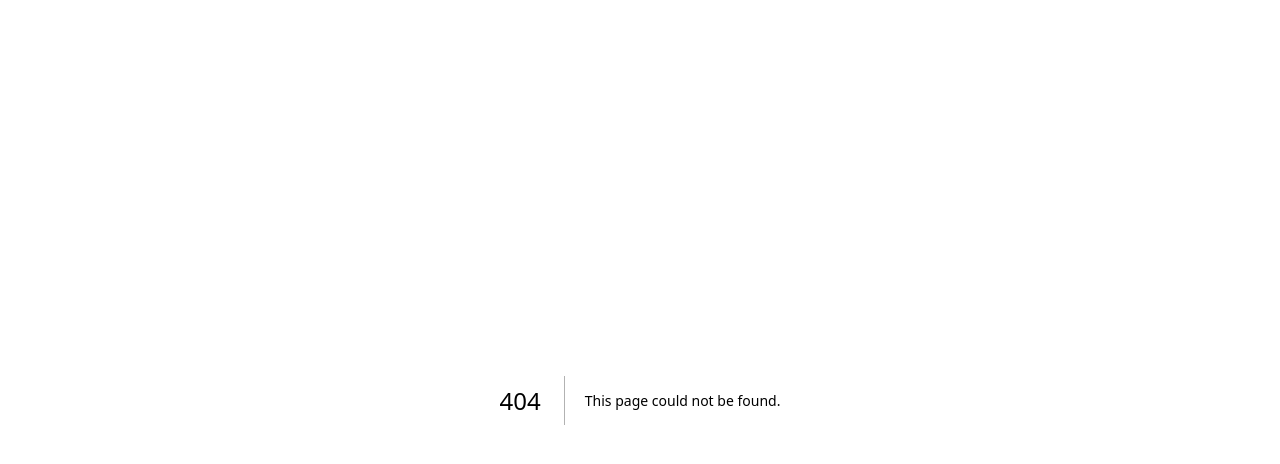
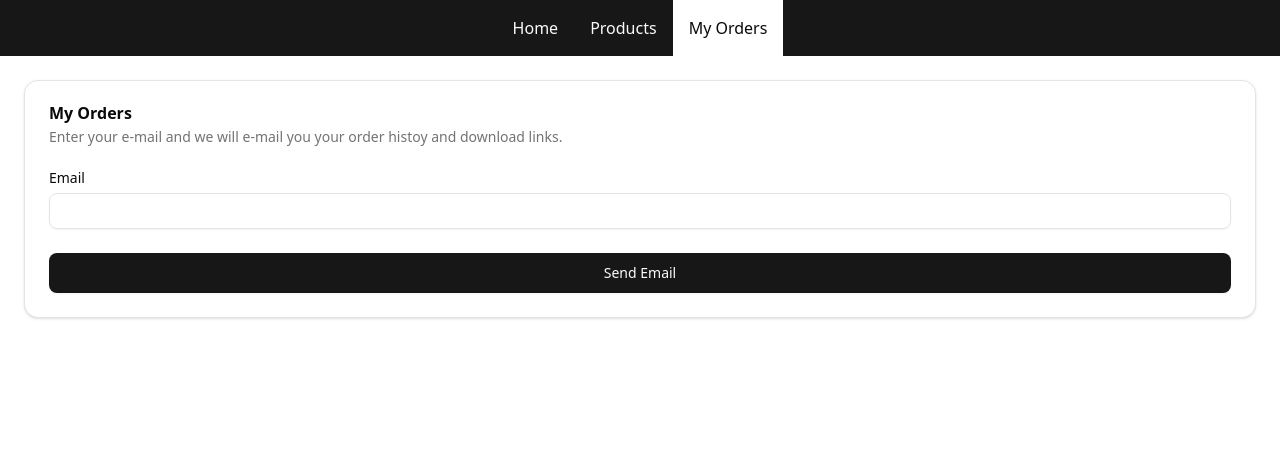
Before and after one commit to anac2828/ecommerce-store, a Next.js app: page /orders in a window 1280 px wide. Before the commit this address had no page. Shown: the top 464 px of the page. Built offline with nearby package versions, Linux system fonts and the light colour scheme; no server answers.

Commit message:
Finalized

```diff
--- /dev/null
+++ b/src/actions/orders.tsx
@@ -0,0 +1,79 @@
+'use server'
+
+import db from '@/db/db'
+import OrderHistoryEmail from '@/email/OrderHistory'
+import { Resend } from 'resend'
+import { z } from 'zod'
+
+const emailSchema = z.string().email()
+const resend = new Resend(process.env.RESEND_API_KEY as string)
+
+export async function emailOrderHistory(
+  prevState: unknown,
+  formData: FormData
+): Promise<{ message?: string; error?: string }> {
+  const result = emailSchema.safeParse(formData.get('email'))
+
+  if (result.success === false) {
+    return { error: 'Invalid email address' }
+  }
+
+  const user = await db.user.findUnique({
+    where: { email: result.data },
+    select: {
+      email: true,
+      orders: {
+        select: {
+          pricePaidInCents: true,
+          id: true,
+          createdAt: true,
+          product: {
+            select: {
+              id: true,
+              name: true,
+              imagePath: true,
+              description: true,
+            },
+          },
+        },
+      },
+    },
+  })
+
+  // No user found with that email but we don't want to reveal that information. So just send a generic message.
+  if (user == null) {
+    return {
+      message:
+        'Check your email to view your order history and download your products.',
+    }
+  }
+
+  // Order list to be emailed to the user
+  const orders = user.orders.map(async (order) => {
+    return {
+      ...order,
+      downloadVerificationId: (
+        await db.downloadVerification.create({
+          data: {
+            expiresAt: new Date(Date.now() + 24 * 1000 * 60 * 60), // 24 hours from now
+            productID: order.product.id,
+          },
+        })
+      ).id,
+    }
+  })
+
+  const data = await resend.emails.send({
+    from: `Supoort <${process.env.SENDER_EMAIL}>`,
+    to: user.email,
+    subject: 'Order History',
+    react: <OrderHistoryEmail orders={await Promise.all(orders)} />,
+  })
+
+  if (data.error) return { error: 'Failed to send email. Please try again.' }
+
+  return {
+    message:
+      'Check your email to view your order history and download your products.',
+  }
+}
--- /dev/null
+++ b/src/app/(customerFacing)/orders/page.tsx
@@ -0,0 +1,57 @@
+'use client'
+
+import {
+  Card,
+  CardContent,
+  CardDescription,
+  CardFooter,
+  CardHeader,
+  CardTitle,
+} from '@/components/ui/card'
+import { Input } from '@/components/ui/input'
+import { Label } from '@/components/ui/label'
+import { Button } from '@/components/ui/button'
+import { useFormStatus } from 'react-dom'
+import { emailOrderHistory } from '@/actions/orders'
+import { useActionState } from 'react'
+
+export default function MyOrdersPage() {
+  const [data, action] = useActionState(emailOrderHistory, {})
+
+  console.log('action state data:', data)
+
+  return (
+    <form className='mx-auto max-2-xl' action={action}>
+      <Card>
+        <CardHeader>
+          <CardTitle>My Orders</CardTitle>
+          <CardDescription>
+            Enter your e-mail and we will e-mail you your order histoy and
+            download links.
+          </CardDescription>
+        </CardHeader>
+        <CardContent>
+          <div className='space-y-2'>
+            <Label htmlFor='email'>Email</Label>
+            <Input type='email' required name='email' id='email' />
+          </div>
+          {data.error && (
+            <div className='mt-2 text-destructive'>{data.error}</div>
+          )}
+        </CardContent>
+        <CardFooter>
+          {data.message ? <p>{data.message}</p> : <SubmitButton />}
+        </CardFooter>
+      </Card>
+    </form>
+  )
+}
+
+function SubmitButton() {
+  const { pending } = useFormStatus()
+  return (
+    <Button className='w-full' size='lg' disabled={pending} type='submit'>
+      {pending ? 'Sending...' : 'Send Email'}
+    </Button>
+  )
+}
--- a/src/app/(customerFacing)/products/[id]/purchase/_components/CheckoutForm.tsx
+++ b/src/app/(customerFacing)/products/[id]/purchase/_components/CheckoutForm.tsx
@@ -90,7 +90,6 @@ function Form({
 
     // Check is item has been purchased by user
     const orderExists = await userOrderExists(email, productId)
-    console.log(orderExists)
 
     if (orderExists) {
       setErrorMessage(
--- a/src/app/(customerFacing)/products/download/[downloadVerificationId]/route.ts
+++ b/src/app/(customerFacing)/products/download/[downloadVerificationId]/route.ts
@@ -18,7 +18,9 @@ export async function GET(
 
   // If no data is found or the link has expired redirect to expired page
   if (data == null) {
-    return NextResponse.redirect(new URL('/products/download/expired'))
+    return NextResponse.redirect(
+      new URL('/products/download/expired', `${req.url}`)
+    )
   }
 
   // TODO: Implement file download logic here using data.product.filePath
--- a/src/app/(customerFacing)/products/download/expired/page.tsx
+++ b/src/app/(customerFacing)/products/download/expired/page.tsx
@@ -2,6 +2,7 @@ import { Button } from '@/components/ui/button'
 import Link from 'next/link'
 
 export default function ExpiredPage() {
+  console.log('Rendering expired download page')
   return (
     <>
       <h1 className='mb-4 text-4xl'>Download link expired</h1>
--- a/src/app/admin/_actions/products.ts
+++ b/src/app/admin/_actions/products.ts
@@ -1,21 +1,24 @@
-'use server';
+'use server'
 
-import crypto from 'crypto';
-import { notFound, redirect } from 'next/navigation';
-import { z } from 'zod';
-import fs from 'fs/promises';
-import db from '@/db/db';
-import { revalidatePath } from 'next/cache';
+import crypto from 'crypto'
+import { notFound, redirect } from 'next/navigation'
+import { z } from 'zod'
+import fs from 'fs/promises'
+import db from '@/db/db'
+import { revalidatePath } from 'next/cache'
 
 // FORM VALIDATION SCHEMA
-const fileSchema = z.instanceof(File, { message: 'Required' });
+const fileSchema = z.instanceof(File, { message: 'Required' })
+
 // const fileSchema = z.instanceof(File).refine((file) => file.size > 0, {
 //   message: 'File is required',
 // });
 
+// Image should be of type image/* and size 0 (no file uploaded)
 const imageSchema = fileSchema.refine(
-  (file) => file.size === 0 || file.type.startsWith('image/')
-);
+  (file) => file.size === 0 || file.type.startsWith('image/'),
+  'Please upload an image file'
+)
 // const imageSchema = fileSchema.refine(
 //   (file) => file.size === 0 || file.type.startsWith('image/')
 // );
@@ -24,9 +27,15 @@ const addSchema = z.object({
   name: z.string().min(1),
   description: z.string().min(1),
   priceInCents: z.coerce.number().int().min(1), //To keep from items being free.
-  file: fileSchema.refine((file) => file.size > 0, 'Required'),
-  image: imageSchema.refine((file) => file.size > 0, 'Required'),
-});
+  file: fileSchema.refine(
+    (file) => file.size <= 500_000,
+    'File size must be less than 500KB'
+  ),
+  image: imageSchema.refine(
+    (file) => file.size <= 500_000,
+    'Image size must be less than 500KB'
+  ),
+})
 // const addSchema = z.object({
 //   name: z.string().min(1),
 //   description: z.string().min(1),
@@ -38,30 +47,31 @@ const addSchema = z.object({
 //** */ ADD PRODUCT
 // prevState is required for using the error handling in the form prevState: unknown
 export async function addProduct(prevState: unknown, formData: FormData) {
-  const result = addSchema.safeParse(Object.fromEntries(formData.entries()));
+  const result = addSchema.safeParse(Object.fromEntries(formData.entries()))
 
   // error handler
   if (result.success === false) {
+    console.log('ZOD ERROR', result.error)
     // ZOD V4
     // return z.flattenError(result.error).fieldErrors;
-    return result.error.formErrors.fieldErrors;
+    return result.error.formErrors.fieldErrors
   }
 
-  const data = result.data;
+  const data = result.data
   // From the form submition
-
+  console.log('FORM DATA', data)
   // Saves to the public folder for simplicity
   // In a real app, you'd upload the files to a storage service here
-  await fs.mkdir('products', { recursive: true });
-  const filePath = `products/${crypto.randomUUID()}-${data.file.name}`;
-  await fs.writeFile(filePath, Buffer.from(await data.file.arrayBuffer()));
+  await fs.mkdir('products', { recursive: true })
+  const filePath = `products/${crypto.randomUUID()}-${data.file.name}`
+  await fs.writeFile(filePath, Buffer.from(await data.file.arrayBuffer()))
 
-  await fs.mkdir('public/products', { recursive: true });
-  const imagePath = `/products/${crypto.randomUUID()}-${data.image.name}`;
+  await fs.mkdir('public/products', { recursive: true })
+  const imagePath = `/products/${crypto.randomUUID()}-${data.image.name}`
   await fs.writeFile(
     `public${imagePath}`,
     Buffer.from(await data.image.arrayBuffer())
-  );
+  )
 
   await db.product.create({
     data: {
@@ -73,19 +83,19 @@ export async function addProduct(prevState: unknown, formData: FormData) {
       filePath,
       imagePath,
     },
-  });
+  })
 
   //If the data changes @/libs/cache will clear the cache and get the new data
-  revalidatePath('/');
-  revalidatePath('/products');
+  revalidatePath('/')
+  revalidatePath('/products')
 
-  redirect('/admin/products');
+  redirect('/admin/products')
 }
 
 const editSchema = addSchema.extend({
   file: fileSchema.optional(),
   image: imageSchema.optional(),
-});
+})
 
 //** */ EDIT PRODUCT
 export async function updateProduct(
@@ -93,47 +103,47 @@ export async function updateProduct(
   prevState: unknown,
   formData: FormData
 ) {
-  const result = editSchema.safeParse(Object.fromEntries(formData.entries()));
+  const result = editSchema.safeParse(Object.fromEntries(formData.entries()))
 
   if (result.success === false) {
     // ZOD v4
     // return z.flattenError(result.error).fieldErrors;
-    return result.error.formErrors.fieldErrors;
+    return result.error.formErrors.fieldErrors
   }
   // From form submition
 
-  const data = result.data;
+  const data = result.data
 
-  const product = await db.product.findUnique({ where: { id } });
+  const product = await db.product.findUnique({ where: { id } })
 
-  if (product == null) return notFound();
+  if (product == null) return notFound()
 
   // current file saved to db
-  let filePath = product.filePath;
+  let filePath = product.filePath
 
   // If there was a file uploaded
   if (data.file != null && data.file.size > 0) {
     // delete file
-    await fs.unlink(filePath);
+    await fs.unlink(filePath)
     // New file path
-    filePath = `products/${crypto.randomUUID()}-${data.file.name}`;
+    filePath = `products/${crypto.randomUUID()}-${data.file.name}`
     // Save file
-    await fs.writeFile(filePath, Buffer.from(await data.file.arrayBuffer()));
+    await fs.writeFile(filePath, Buffer.from(await data.file.arrayBuffer()))
   }
 
   // Current file saved to db
-  let imagePath = product.imagePath;
+  let imagePath = product.imagePath
 
   if (data.image != null && data.image.size > 0) {
     // Delete file
-    await fs.unlink(`public${imagePath}`);
+    await fs.unlink(`public${imagePath}`)
     // New image
-    imagePath = `/products/${crypto.randomUUID()}-${data.image.name}`;
+    imagePath = `/products/${crypto.randomUUID()}-${data.image.name}`
     // Save new image
     await fs.writeFile(
       `public${imagePath}`,
       Buffer.from(await data.image.arrayBuffer())
-    );
+    )
   }
 
   await db.product.update({
@@ -146,11 +156,11 @@ export async function updateProduct(
       filePath,
       imagePath,
     },
-  });
+  })
 
-  revalidatePath('/');
-  revalidatePath('/products');
-  redirect('/admin/products');
+  revalidatePath('/')
+  revalidatePath('/products')
+  redirect('/admin/products')
 }
 
 //** */ TOGGLE AVAILABILITY
@@ -164,21 +174,21 @@ export async function toggleProuctAvailability(
   await db.product.update({
     where: { id },
     data: { isAvailableForPurchase },
-  });
-  revalidatePath('/');
-  revalidatePath('/products');
+  })
+  revalidatePath('/')
+  revalidatePath('/products')
 }
 
 //** */ Prisma DELETE action
 export async function deleteProduct(id: string) {
-  const product = await db.product.delete({ where: { id } });
+  const product = await db.product.delete({ where: { id } })
 
-  if (product == null) return notFound();
+  if (product == null) return notFound()
 
   // Deletes files upon product deletion
-  await fs.unlink(product.filePath);
-  await fs.unlink(`public${product.imagePath}`);
+  await fs.unlink(product.filePath)
+  await fs.unlink(`public${product.imagePath}`)
 
-  revalidatePath('/');
-  revalidatePath('/products');
+  revalidatePath('/')
+  revalidatePath('/products')
 }
--- a/src/app/admin/products/_components/ProductForm.tsx
+++ b/src/app/admin/products/_components/ProductForm.tsx
@@ -1,30 +1,39 @@
-'use client';
+'use client'
 
-import { useActionState, useState } from 'react';
-import { useFormStatus } from 'react-dom';
-import { formatCurrency } from '@/lib/formaters';
-import { addProduct, updateProduct } from '@/app/admin/_actions/products';
-import { Button } from '@/components/ui/button';
-import { Input } from '@/components/ui/input';
-import { Label } from '@/components/ui/label';
-import { Textarea } from '@/components/ui/textarea';
-import { Product } from '@/generated/prisma';
-import Image from 'next/image';
-
+import { useActionState, useState } from 'react'
+import { useFormStatus } from 'react-dom'
+import { formatCurrency } from '@/lib/formaters'
+import { addProduct, updateProduct } from '@/app/admin/_actions/products'
+import { Button } from '@/components/ui/button'
+import { Input } from '@/components/ui/input'
+import { Label } from '@/components/ui/label'
+import { Textarea } from '@/components/ui/textarea'
+import { Product } from '@/generated/prisma'
+import Image from 'next/image'
 
 export function ProductForm({ product }: { product: Product | null }) {
   // Error handling
-  const [error, action] = useActionState(product == null ? addProduct : updateProduct.bind(null, product.id), {});
+  const [error, action] = useActionState(
+    product == null ? addProduct : updateProduct.bind(null, product.id),
+    {}
+  )
   // use <number> instead of 0 to allow empty input field
-  const [priceInCents, setPriceInCents] = useState<number | undefined>(product?.priceInCents);
+  const [priceInCents, setPriceInCents] = useState('')
+
+  console.log('ProductForm render', error)
 
   return (
     <form action={action} className='space-y-7'>
-
       {/* NAME */}
       <div className='space-y-2'>
         <Label htmlFor='name'>Name</Label>
-        <Input id='name' name='name' type='text' required defaultValue={product?.name} />
+        <Input
+          id='name'
+          name='name'
+          type='text'
+          required
+          defaultValue={product?.name}
+        />
         {error?.name && <div className='text-destructive'>{error.name}</div>}
       </div>
 
@@ -37,19 +46,28 @@ export function ProductForm({ product }: { product: Product | null }) {
           type='number'
           required
           value={priceInCents}
-          onChange={(e) => setPriceInCents(Number(e.target.value) || undefined)}
+          onChange={(e) => setPriceInCents(e.target.value)}
         />
       </div>
       <div className='text-muted-foreground'>
-        {formatCurrency((priceInCents || 0) / 100)}
+        {formatCurrency(Number(priceInCents || 0) / 100)}
       </div>
-      {error?.priceInCents && <div className='text-destructive'>{error.priceInCents}</div>}
+      {error?.priceInCents && (
+        <div className='text-destructive'>{error.priceInCents}</div>
+      )}
 
       {/* DESCRIPTION */}
       <div className='space-y-2'>
         <Label htmlFor='description'>Description</Label>
-        <Textarea id='description' name='description' required defaultValue={product?.description} />
-        {error?.description && <div className='text-destructive'>{error.description}</div>}
+        <Textarea
+          id='description'
+          name='description'
+          required
+          defaultValue={product?.description}
+        />
+        {error?.description && (
+          <div className='text-destructive'>{error.description}</div>
+        )}
       </div>
 
       {/* FILE */}
@@ -65,19 +83,26 @@ export function ProductForm({ product }: { product: Product | null }) {
       <div className='space-y-2'>
         <Label htmlFor='image'>Image</Label>
         <Input id='image' name='image' type='file' />
-        {product != null && <Image src={`${product.imagePath}`} width="400" height="400" alt='Product image' />}
+        {product != null && (
+          <Image
+            src={`${product.imagePath}`}
+            width='400'
+            height='400'
+            alt='Product image'
+          />
+        )}
         {error?.image && <div className='text-destructive'>{error.image}</div>}
       </div>
       <SubmitButton />
     </form>
-  );
+  )
 }
 
 function SubmitButton() {
-  const { pending } = useFormStatus();
+  const { pending } = useFormStatus()
   return (
     <Button type='submit' disabled={pending}>
       {pending ? 'Saving...' : 'Save'}
     </Button>
-  );
+  )
 }
--- a/src/app/admin/products/new/page.tsx
+++ b/src/app/admin/products/new/page.tsx
@@ -1,12 +1,12 @@
-import { PageHeader } from '../../_components/PageHeader';
-import { ProductForm } from '../_components/ProductForm';
+import { PageHeader } from '../../_components/PageHeader'
+import { ProductForm } from '../_components/ProductForm'
 
 // Page for adding a new product in the admin dashboard
 export default function NewProductPage() {
   return (
     <>
       <PageHeader>Add Product</PageHeader>
-      <ProductForm />
+      <ProductForm product={null} />
     </>
-  );
+  )
 }
--- a/src/app/webhooks/stripe/route.tsx
+++ b/src/app/webhooks/stripe/route.tsx
@@ -2,6 +2,7 @@ import Stripe from 'stripe'
 import { NextRequest, NextResponse } from 'next/server'
 import { Resend } from 'resend'
 import db from '@/db/db'
+import PurchaseReceiptEmail from '@/email/PurchaseReceipt'
 
 const stripe = new Stripe(process.env.STRIPE_SECRET_KEY as string)
 const webhookSecret = process.env.STRIPE_WEBHOOK_SECRET as string
@@ -32,8 +33,7 @@ export async function POST(req: NextRequest) {
     if (product == null || email == null)
       return new NextResponse('Bad request', { status: 400 })
 
-    // Create or update the customer record in the database
-
+    //**  Create or update the customer record in the database
     const userFields = {
       email,
       orders: { create: { productId, pricePaidInCents: priceInCents } },
@@ -61,7 +61,13 @@ export async function POST(req: NextRequest) {
       from: `Support <${process.env.SENDER_EMAIL}>`,
       to: email,
       subject: `Your download link for ${product.name}`,
-      react: <h1>Hi</h1>,
+      react: (
+        <PurchaseReceiptEmail
+          order={order}
+          product={product}
+          downloadVerificationId={downloadVerification.id}
+        />
+      ),
     })
   } //End of -- if charge.succeeded
 
--- a/src/email/OrderHistory.tsx
+++ b/src/email/OrderHistory.tsx
@@ -0,0 +1,79 @@
+import {
+  Body,
+  Container,
+  Head,
+  Heading,
+  Hr,
+  Html,
+  Preview,
+  Tailwind,
+} from '@react-email/components'
+import OrderInformation from './components/OrderInformation'
+
+type OrderHistoryEmailProps = {
+  orders: {
+    id: string
+    pricePaidInCents: number
+    createdAt: Date
+    downloadVerificationId: string
+    product: {
+      name: string
+      imagePath: string
+      description: string
+    }
+  }[]
+}
+
+OrderHistoryEmail.PreviewProps = {
+  orders: [
+    {
+      id: crypto.randomUUID(),
+      pricePaidInCents: 1999,
+      createdAt: new Date(),
+      downloadVerificationId: crypto.randomUUID(),
+      product: {
+        name: 'Sample Product',
+        imagePath: 'http://localhost:3001/static/shoes.jpg',
+        description: 'This is a sample product description.',
+      },
+    },
+    {
+      id: crypto.randomUUID(),
+      pricePaidInCents: 3000,
+      createdAt: new Date(),
+      downloadVerificationId: crypto.randomUUID(),
+      product: {
+        name: 'Sample Product 2',
+        imagePath: 'http://localhost:3001/static/lotions.jpeg',
+        description: 'This is a sample product description.',
+      },
+    },
+  ],
+} satisfies OrderHistoryEmailProps
+
+export default function OrderHistoryEmail({ orders }: OrderHistoryEmailProps) {
+  return (
+    <Html>
+      <Preview>Order History & Downloads</Preview>
+      <Tailwind>
+        <Head />
+        <Body className='font-sans bg-white'>
+          <Container className='max-w-xl'>
+            <Heading>Order History</Heading>
+            {orders.map((order, index) => (
+              <>
+                <OrderInformation
+                  key={order.id}
+                  order={order}
+                  product={order.product}
+                  downloadVerificationId={order.downloadVerificationId}
+                />
+                {index < orders.length - 1 && <Hr />}
+              </>
+            ))}
+          </Container>
+        </Body>
+      </Tailwind>
+    </Html>
+  )
+}
--- a/src/email/PurchaseReceipt.tsx
+++ b/src/email/PurchaseReceipt.tsx
@@ -13,6 +13,7 @@ type PurchaseReceiptEmailProps = {
   product: {
     name: string
     imagePath: string
+    description: string
   }
   order: { id: string; createdAt: Date; pricePaidInCents: number }
   downloadVerificationId: string
@@ -22,6 +23,7 @@ PurchaseReceiptEmail.PreviewProps = {
   product: {
     name: 'Sample Product',
     imagePath: 'http://localhost:3001/static/shoes.jpg',
+    description: 'This is a sample product description.',
   },
   order: {
     id: crypto.randomUUID(),
--- a/src/email/components/OrderInformation.tsx
+++ b/src/email/components/OrderInformation.tsx
@@ -1,9 +1,16 @@
 import { formatCurrency, formatDate } from '@/lib/formaters'
-import { Column, Img, Row, Section, Text } from '@react-email/components'
+import {
+  Button,
+  Column,
+  Img,
+  Row,
+  Section,
+  Text,
+} from '@react-email/components'
 
 type OrderInformationProps = {
   order: { id: string; createdAt: Date; pricePaidInCents: number }
-  product: { imagePath: string; name: string }
+  product: { imagePath: string; name: string; description: string }
   downloadVerificationId: string
 }
 
@@ -44,6 +51,19 @@ export default function OrderInformation({
           <Column className='align-bottom'>
             <Text className='m-0 mr-4 text-lg font-bold'>{product.name}</Text>
           </Column>
+          <Column align='right'>
+            <Button
+              href={`http://localhost:3000/products/download/${downloadVerificationId}`}
+              className='px-6 py-4 text-lg text-white bg-black rounded'
+            >
+              Download
+            </Button>
+          </Column>
+        </Row>
+        <Row>
+          <Column>
+            <Text className='mb-0 text-gray-500'>{product.description}</Text>
+          </Column>
         </Row>
       </Section>
     </>
```
Also changed, not shown: src/email/static/lotions.jpeg (added).
